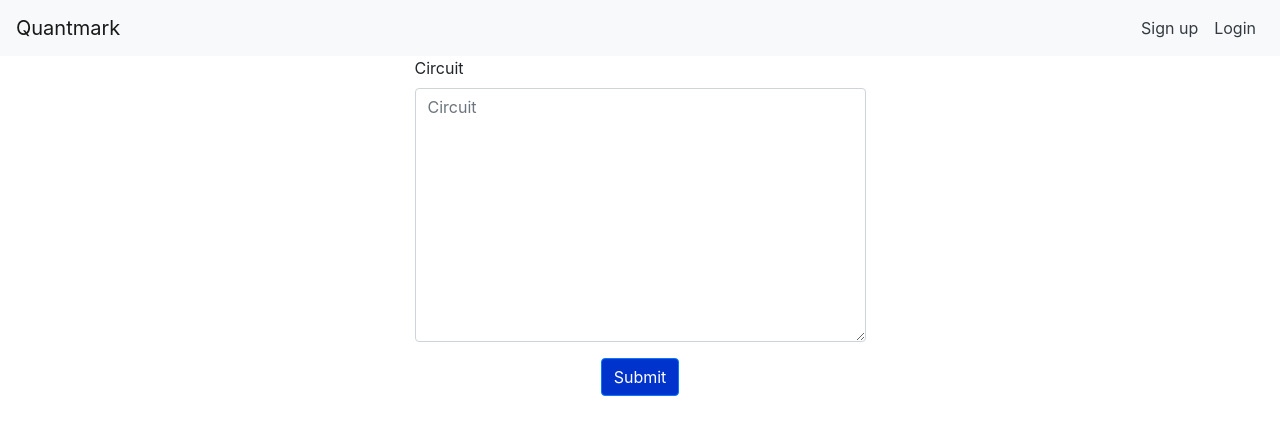
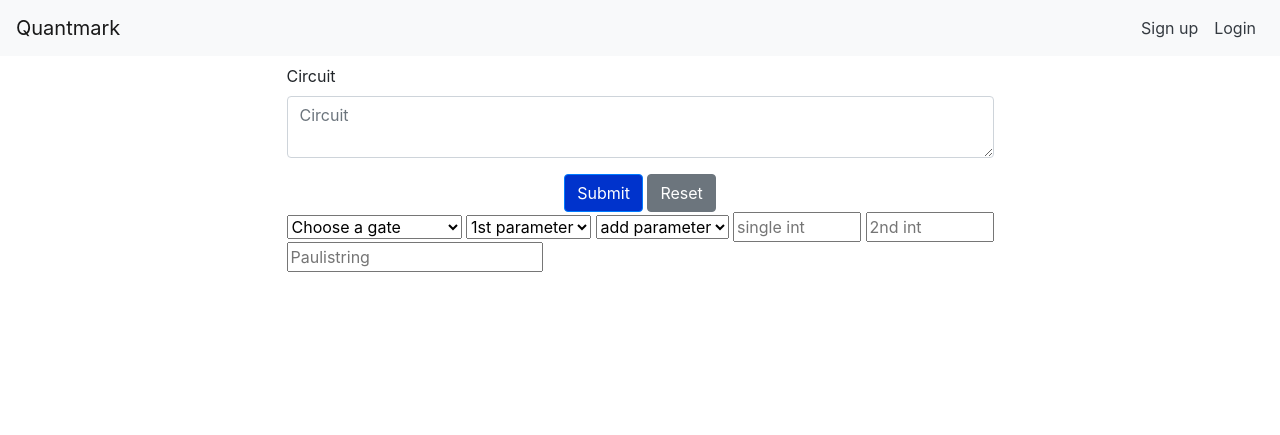
Before and after one commit to ohtu2021-kvantti/WebMark, a Django app: page /testCircuit/ in a window 1280 px wide. Shown: the top 435 px of the page. Run offline with Django 3.2, Linux system fonts and the light colour scheme; some libraries are stand-ins or nearby versions.

Commit message:
Draft of building of circuits at /testCircuit/

```diff
--- a/WebCLI/views/forms.py
+++ b/WebCLI/views/forms.py
@@ -60,4 +60,4 @@ class SignUpView(generic.CreateView):
     template_name = 'registration/signup.html'
 
 class TestCircuitForm(Form):
-    circuit = CharField(widget=Textarea)
+    circuit = CharField(widget=Textarea(attrs={'rows': 2, 'cols': 40}))
--- a/WebCLI/views/views.py
+++ b/WebCLI/views/views.py
@@ -234,13 +234,17 @@ def compare_algorithms(request, a1_id, a2_id):
                    'graph_data': graph_data, 'algo_data': algo_data})
 
 def test_circuit(request):
-        res = "No change made"
+        circuit_input = ""
         if request.method == "POST":
-            res = print(TestCircuitForm(request.POST).data['circuit'])
+            print("we are here")
+            circuit_input = TestCircuitForm(request.POST).data['circuit']
         gates = {1:'CNOT', 2:'CRx', 3:'CRy', 4:'CRz', 5:'CX', 6:'CY', 7:'CZ',
                  8: 'ExpPauli', 9:'GeneralizedRotation', 10:'H', 11:'Phase',
                  12: 'PowerGate', 13:'QGate', 14:'RotationGate', 15:'Rp', 16:'Rx',
                  17: 'Ry', 18:'Rz', 19:'S', 20:'SWAP', 21:'T', 22:'Toffoli',
                  23: 'Trotterized', 24: 'X', 25: 'Y', 26: 'Z', 27: 'wrap_gate'}
-        print(len(gates))
-        return render(request, 'WebCLI/circuit.html', {'form': TestCircuitForm(), 'gates':gates})
+        params = {'angle', 'power', 'target', 'control'}
+        return render(request, 'WebCLI/circuit.html', {'form': TestCircuitForm(),
+                                                       'gates':gates.values(),
+                                                       'params': params,
+                                                       'circuit_input': circuit_input})
--- a/templates/WebCLI/circuit.html
+++ b/templates/WebCLI/circuit.html
@@ -5,14 +5,77 @@
 {% block title %}Circuit input testing{% endblock %}
 
 {% block content %}
-
+<h2>{{ circuit_input }}</h2>
 <form method="post">
     {% csrf_token %}
     {% bootstrap_form form %}
     {% buttons %}
     <div class="text-center">
         <button class="btn btn-primary" type="submit">Submit</button>
+        <button class="btn btn-secondary" type="reset" onClick=reset();>Reset</button>
     </div>
     {% endbuttons %}
+    <script>
+        var gate = "";
+        var param = "";
+        var oldParam;
+        var value = "";
+
+        function changeContent(str1, which) {
+            var x = document.getElementById('id_circuit');
+            if (which == "g") {
+                gate = str1 + "(";
+            } if (which == "p1") {
+                param = str1 + "=";
+            } if (which == "p2") {
+                oldParam = param + value;
+                param = oldParam + ", " + str1 + "=";
+            } if (which == "val1") {
+                value = str1;
+            } if (which == "val2") {
+                value = "[" + value + "," + str1 + "]";
+            } if (which == "pstr") {
+                x.value = x.value.replace(')', '') + ", paulistring=" + '"' + str1 + '"' + ")";
+            } else {
+                x.value = gate + param + value + ")";
+            }
+        }
+        function reset() {
+            var x = document.getElementById('id_circuit');
+            x.value = "";
+            gate = "";
+            param = "";
+            oldParam = "";
+            value = "";
+        }
+    </script>
+    <div>
+        <select onchange=changeContent(this.value,"g");>
+            <option value="" selected disabled>Choose a gate</option>
+            {% for g in gates %}
+            <option value="{{g}}">{{ g }}</option>
+            {% endfor %}
+        </select>
+        <select onchange=changeContent(this.value,"p1");>
+            <option value="" selected disabled>1st parameter</option>
+            {% for p in params %}
+            <option value="{{p}}">{{ p }}</option>
+            {% endfor %}
+        </select>
+        <select onchange=changeContent(this.value,"p2");>
+            <option value="" selected>add parameter</option>
+            {% for p in params %}
+            <option value="{{p}}">{{ p }}</option>
+            {% endfor %}
+        </select>
+
+        <input type="number" placeholder="single int" min=0 max=1000 step="0.1" value=""
+            onchange=changeContent(this.value,"val1");>
+        <input type="number" placeholder="2nd int" min=0 max=1000 step="0.1" value=""
+            onchange=changeContent(this.value,"val2");>
+    </div>
+    <div>
+        <input type="text" placeholder="Paulistring" onchange=changeContent(this.value,"pstr");>
+    </div>
 </form>
 {% endblock %}
```
